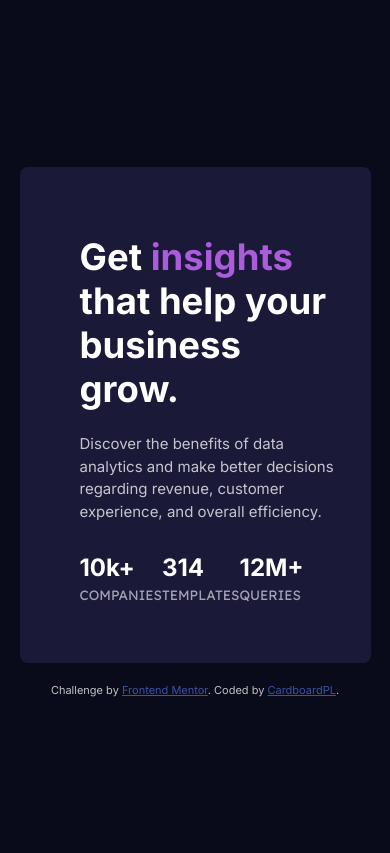
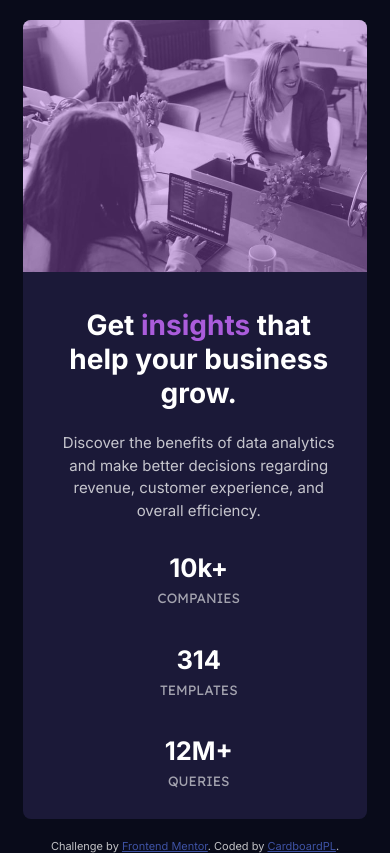
Before and after one commit to CardboardPL/Frontend-Mentor-Stats-preview-card-component, a plain HTML site: page index.html in a window 390 px wide. Drawn offline with Linux system fonts and the light colour scheme.

Commit message:
Updated: stats-preview-card.css
Updated stats-preview-card.css so that it fits the mobile design.

```diff
--- a/stylesheets/stats-preview-card.css
+++ b/stylesheets/stats-preview-card.css
@@ -2,8 +2,7 @@
   display: flex;
   flex-direction: row;
   background-color: var(--dark-desaturated-blue);
-  width: 90%;
-  max-width: 70rem;
+  width: clamp(300px, 88%, 70rem);
   border-radius: 0.5333333333333333rem;
   margin: 1.333333333333333rem auto;
   overflow: hidden;
@@ -46,6 +45,7 @@
   flex-direction: row;
   justify-content: space-between;
   align-items: center;
+  gap: 1rem;
   list-style-type: none;
   padding-right: 2.333333333333333rem;
 }
@@ -54,9 +54,9 @@
   font-family: 'Inter', Arial, Helvetica, sans-serif;
   font-weight: 700;
   display: block;
-  font-size: 1.6rem;
+  font-size: 1.7rem;
   color: var(--white);
-  margin-bottom: 0.2666666666666667rem;
+  margin-bottom: 0.4rem;
 }
 
 .img-section {
@@ -86,3 +86,39 @@
 .img-section img:not(:first-of-type) {
   display: none;
 }
+
+@media (max-width: 940px) {
+  .img-section img:first-of-type {
+    display: none;
+  }
+
+  .img-section img:not(:first-of-type) {
+    display: block;
+  }
+
+  .stats-section {
+    padding-right: 4.5rem;
+  }
+}
+
+@media (max-width: 700px) {
+  .stats-section h2 {
+    font-size: 1.866666666666667rem;
+  }
+
+  .stats-preview-card-component {
+    text-align: center;
+    flex-direction: column-reverse;
+    max-width: 375px;
+  }
+
+  .stats-section {
+    padding: 2.4rem 2rem 2rem 2.5rem;
+  }
+
+  .stats {
+    padding: 0;
+    flex-direction: column;
+    gap: 2.5rem;
+  }
+}
```
